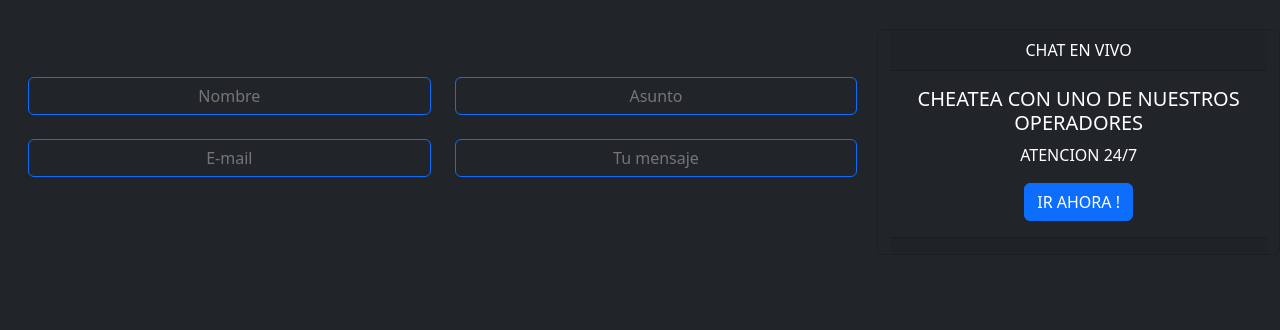
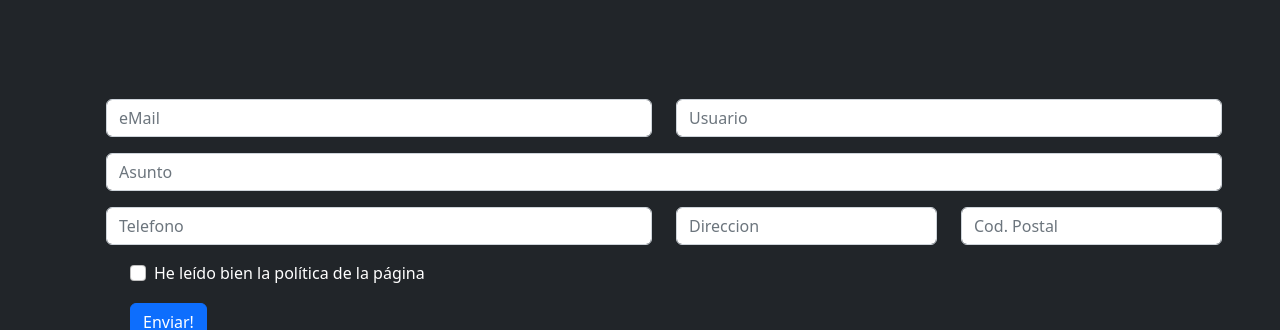
Before and after one commit to Siicked/LoL-Guides-Siicked, a website: page pages/contacto.html in a window 1280 px wide. Shown: the part 267-597 px from the top of the page. Drawn offline with nearby package versions, Linux system fonts and the light colour scheme.

Commit message:
end-contacto

```diff
--- a/css/style.css
+++ b/css/style.css
@@ -41,3 +41,9 @@ header section nav a::before {
 header section nav a:active {
     text-decoration: underline;
 }
+
+@media screen (min-width:320px) {
+    .card-body {
+        display: block;
+    }
+}
--- a/pages/contacto.html
+++ b/pages/contacto.html
@@ -39,37 +39,47 @@
         </section>
     </header>
     <main>
-        <section class="text-white text-center">
-            <h2 class="mt-5 pt-5">¿ Quieres ponerte en contacto ?</h2>
-            <h3 class="mt-2 pt-2">Envianos un mensaje !</h3>
-        </section>
-        <div class="container-fluid text-center text-white">
-            <div class="row">
-                <div class="col-6 col-sm-4 mt-5 pt-5 ms-3">
-                    <div class="d-grid gap-2">
-                        <input class="btn btn-primary bg-dark nashe" type="search submit" placeholder="Nombre" aria-label="Search"></search>
-                        <input class="btn btn-primary bg-dark nashe mt-3" type="search submit" placeholder="E-mail" aria-label="Search"></search>
+        <section class="text-white ps-5">
+            <h2 class="mt-5 pt-5 text-center ">¿Quieres ponerte en contacto?</h2>
+            <p class="mt-0 pt-2 fs-2 text-center">Envianos un mensaje luego de rellenar el formulario !</p>
+            <div class="container">
+                <form class="row" action="">
+                    <div class="col-6 pt-5 mt-5">
+                        <input class="form-control nashe" id="emailInput" placeholder="eMail" type="email">
+                    </div>
+                    <div class="col-6 pt-5 mt-5">
+                        <input class="form-control nashe" id="Usuario/Nombre" placeholder="Usuario" type="text">
+                    </div>
+                    <div class="col-12 pt-3">
+                        <input class="form-control nashe" type="text" id="Asunto" placeholder="Asunto">
+                    </div>
+                    <div class="col-6 pt-3">
+                        <input class="form-control nashe" type="text" id="telefono" placeholder="Telefono">
+                    </div>
+                    <div class="col-3 pt-3">
+                        <input class="form-control nashe" type="text" id="Direccion" placeholder="Direccion">
+                    </div>
+                    <div class="col-3 pt-3">
+                        <input class="form-control nashe" type="text" id="codigo postal" placeholder="Cod. Postal">
+                    </div>
+                    <div class="col-12 pt-3 ms-4">
+                        <div class="form-check">
+                        <input type="checkbox" id="terminos" class="form-check-input">
+                        <label for="terminos" class="form-check-label">He leído bien la política de la página</label>
+                    </div>
+                    <div class="col-12 pt-3">
+                        <button type="submit" class="btn btn-primary">
+                            Enviar!
+                        </button>
                     </div>
                 </div>
-                <div class="col-6 col-sm-4 mt-5 pt-5">
-                    <section class="d-grid gap-2">
-                    <input class="btn btn-primary bg-dark nashe" type="search submit" placeholder="Asunto" aria-label="Search"></search>
-                    <input class="btn btn-primary bg-dark nashe mt-3" type="search submit" placeholder="Tu mensaje" aria-label="Search"></search>
-                </div>
-                <div class="col-6 col-sm-4 row">
-                    <div class="card text-center bg-dark mt-5 ms-2">
-                        <div class="card-header">
-                            CHAT EN VIVO
-                        </div>
-                        <div class="card-body">
-                            <h5 class="card-title">CHEATEA CON UNO DE NUESTROS OPERADORES</h5>
-                            <p class="card-text">ATENCION 24/7</p>
-                            <a href="#" class="btn btn-primary nashe">IR AHORA !</a>
-                        </div>
-                        <div class="card-footer text-muted">
-                        </div>
-                    </div>
-                </div>
+                </form>
+
+
+
+
+
+            </div>
         </section>
     </main>
     <footer> <hr>
```
Also changed, not shown: index.html (+2 -2 lines).
